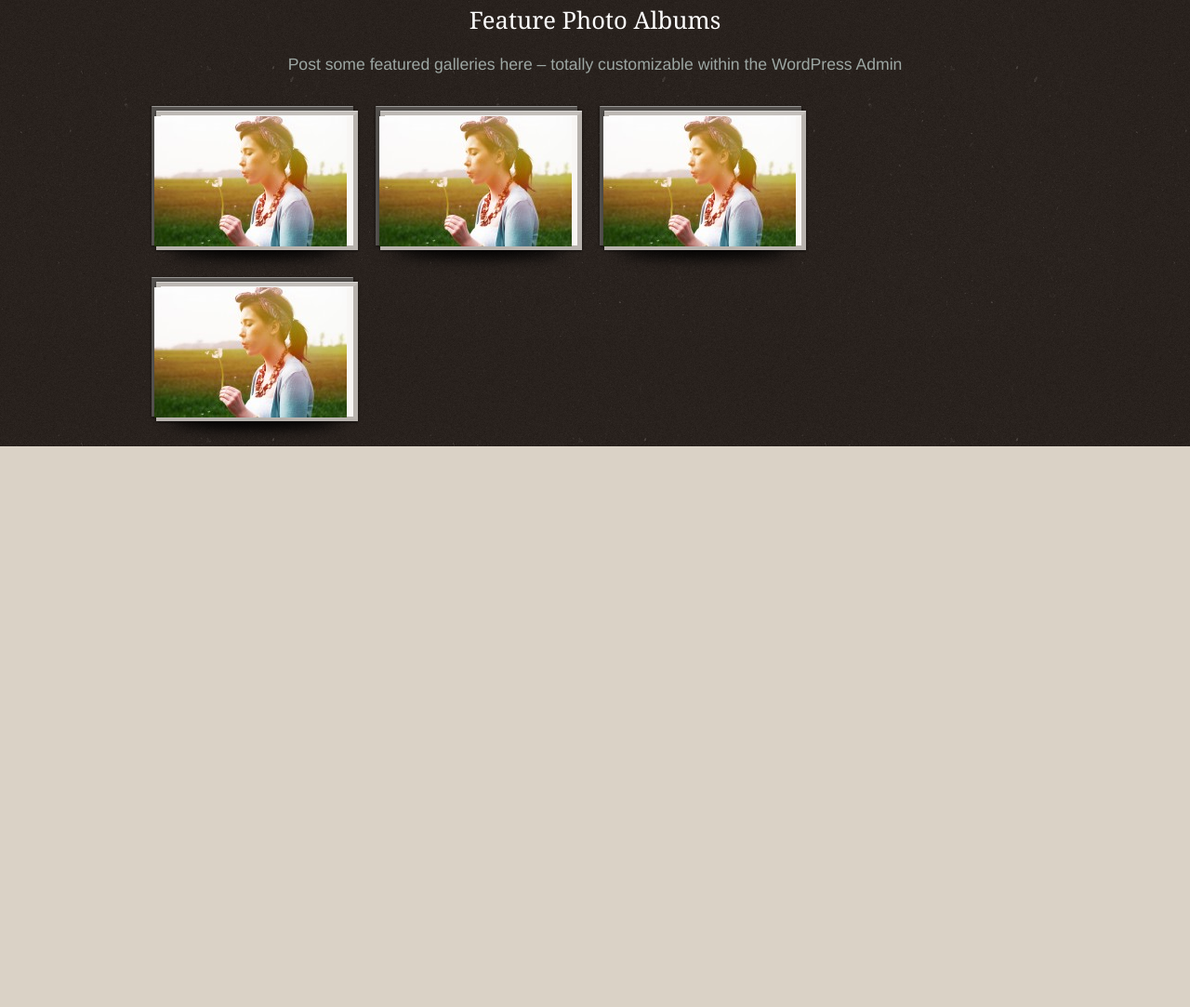
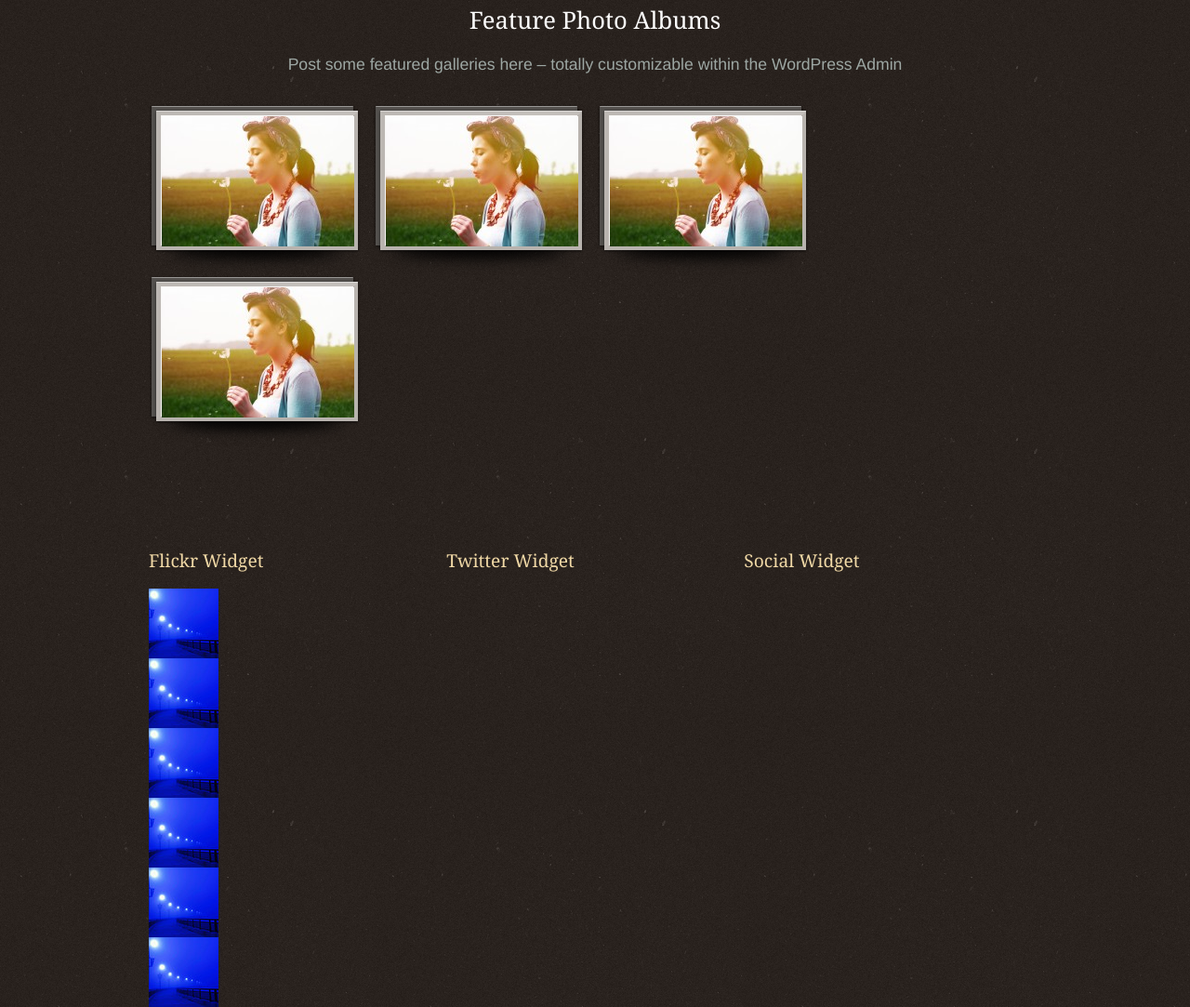
Before and after one commit to diempi/Shutterbug, a plain HTML site: page index.html in a window 1280 px wide. Shown: the part 1053-2136 px from the top of the page at 93% size. Before the commit the page ends 1573 px from the top, so only its background shows below. Drawn offline with nearby package versions, Linux system fonts and the light colour scheme.

Commit message:
Ajout de l'image la galerie

```diff
--- a/index.html
+++ b/index.html
@@ -63,7 +63,27 @@
                             <li><a href="#"><img src="img/galpict.jpg"  alt="Image" title="Image de la demoiselle"></a></li>
                         </ul>
                     </div>
-
+                    <div id="social">
+                        <ul class="wrapper">
+                            <li>
+                                <h1>Flickr Widget</h1>
+                                <ul>
+                                    <li class="gal"><img src="img/galerie.jpg" alt=""></li>
+                                    <li class="gal"><img src="img/galerie.jpg" alt=""></li>
+                                    <li class="gal"><img src="img/galerie.jpg" alt=""></li>
+                                    <li class="gal"><img src="img/galerie.jpg" alt=""></li>
+                                    <li class="gal"><img src="img/galerie.jpg" alt=""></li>
+                                    <li class="gal"><img src="img/galerie.jpg" alt=""></li>
+                                </ul>
+                            </li>
+                            <li>
+                                <h1>Twitter Widget</h1>
+                            </li>
+                            <li>
+                                <h1>Social Widget</h1>
+                            </li>
+                        </ul>
+                    </div>
                 </div>
             </div>
             <div id="main-footer">
--- a/scss/main.scss
+++ b/scss/main.scss
@@ -192,15 +192,18 @@ $experimental-support-for-svg: true;
   text-align: center;
   a{
     display: block;
+
   }
 }
 
 .picts {
   margin: 0 10px;
   float: left;
+
   img{
       background-color: #fff;
       padding: 10px;
+      box-shadow: 2px 2px 2px #888888;
     }
 }
 
@@ -250,12 +253,18 @@ $experimental-support-for-svg: true;
       font-family: Helvetica, Arial;
       font-size: 1.1em;
     }
-    ul{
+    li{
+      display: inline-block;
+    }
+}
+
+#feature{
+  margin-bottom: 70px;
+      ul{
       text-align: left;
       margin-top: 30px;
     }
   li{
-    display: inline-block;
     background-image: url('../img/footer-gallery-back.png');
       width: 228px;
       height:184px;
@@ -265,16 +274,33 @@ $experimental-support-for-svg: true;
     }
     img{
       margin-top: 0.8em;
-      margin-left: 0.4em;
+      margin-left: 0.85em;
     }
   }
 }
 
-#feature{
-  margin-bottom: 40px;
+#social{
+  h1{
+    font-size: 1.2em;
+    color: #f1d9a6;
+  }
+  ul{
+    text-align: left;
+    li{
+      width: 300px;
+      margin-right: 1em;
+    }
+  }
+
 }
 
-
+.gal{
+  display: inline-block;
+  float: left;
+  width: 75px;
+  height: 75px;
+  margin-right: 10px;
+}
 
 /* ==========================================================================
    Helper classes
```
Also changed, not shown: css/main.css, img/galerie.jpg (added).
